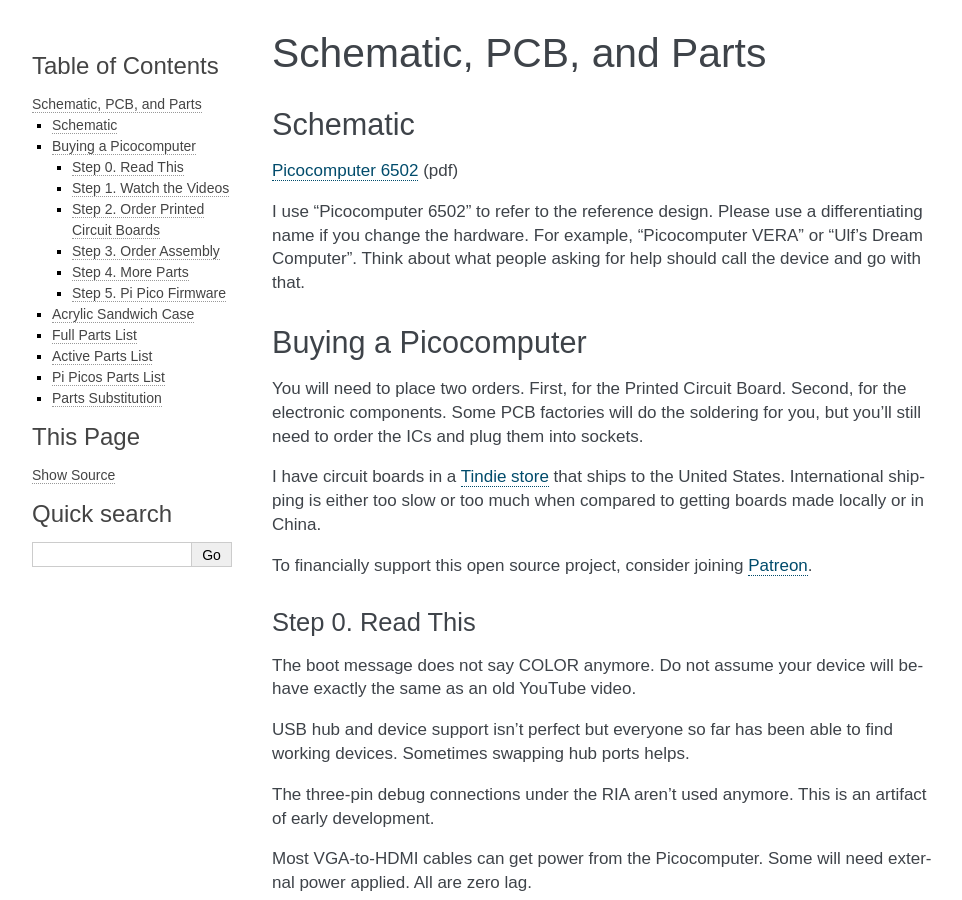
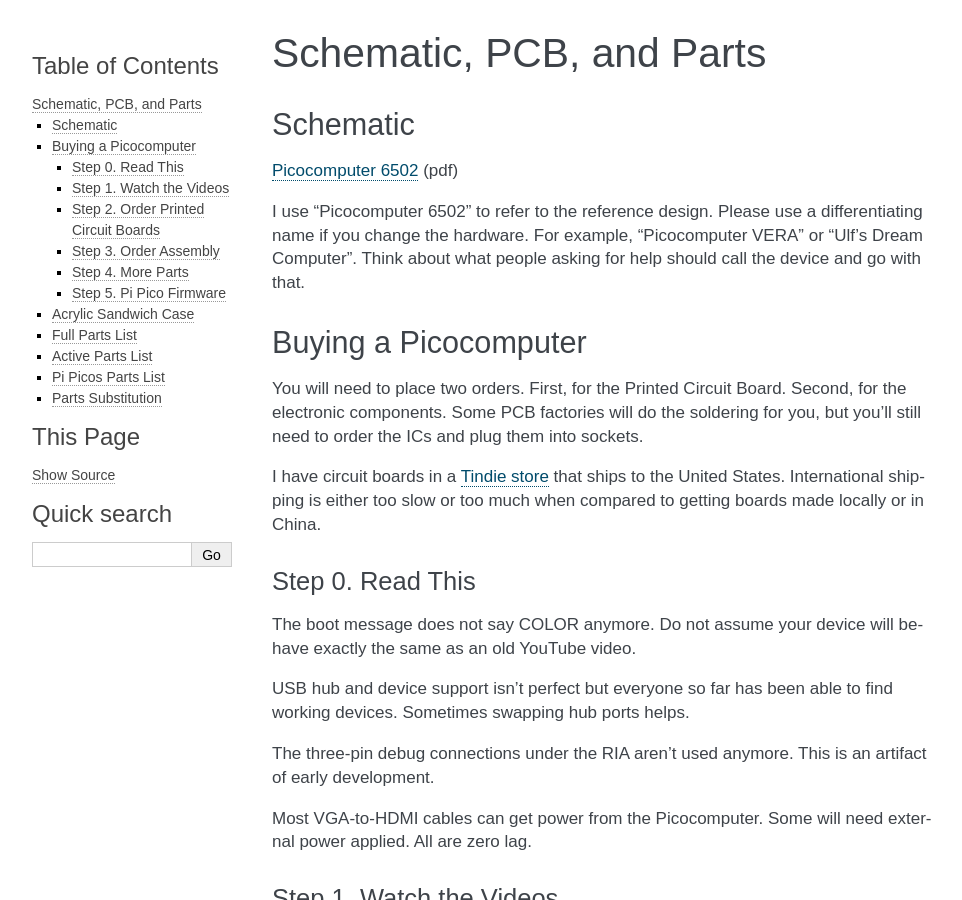
Before and after one commit to picocomputer/picocomputer.github.io, a Sphinx documentation site: the page built from docs/source/hardware.rst, in a window 1280 px wide and 900 px high. Shown: the whole window, without its empty margins (148-1110 px from the left). Built offline with Sphinx 7.4.7, drawn with Linux system fonts in a browser that asks for light colours.

Commit message:
remove patreon

```diff
--- a/docs/source/hardware.rst
+++ b/docs/source/hardware.rst
@@ -14,8 +14,6 @@
 You will need to place two orders. First, for the Printed Circuit Board. Second, for the electronic components. Some PCB factories will do the soldering for you, but you'll still need to order the ICs and plug them into sockets.
 
 I have circuit boards in a `Tindie store <https://www.tindie.com/stores/rumbledethumps/>`_ that ships to the United States. International shipping is either too slow or too much when compared to getting boards made locally or in China.
-
-To financially support this open source project, consider joining `Patreon <https://www.patreon.com/rumbledethumps>`_.
 
 Step 0. Read This
 =================
```
